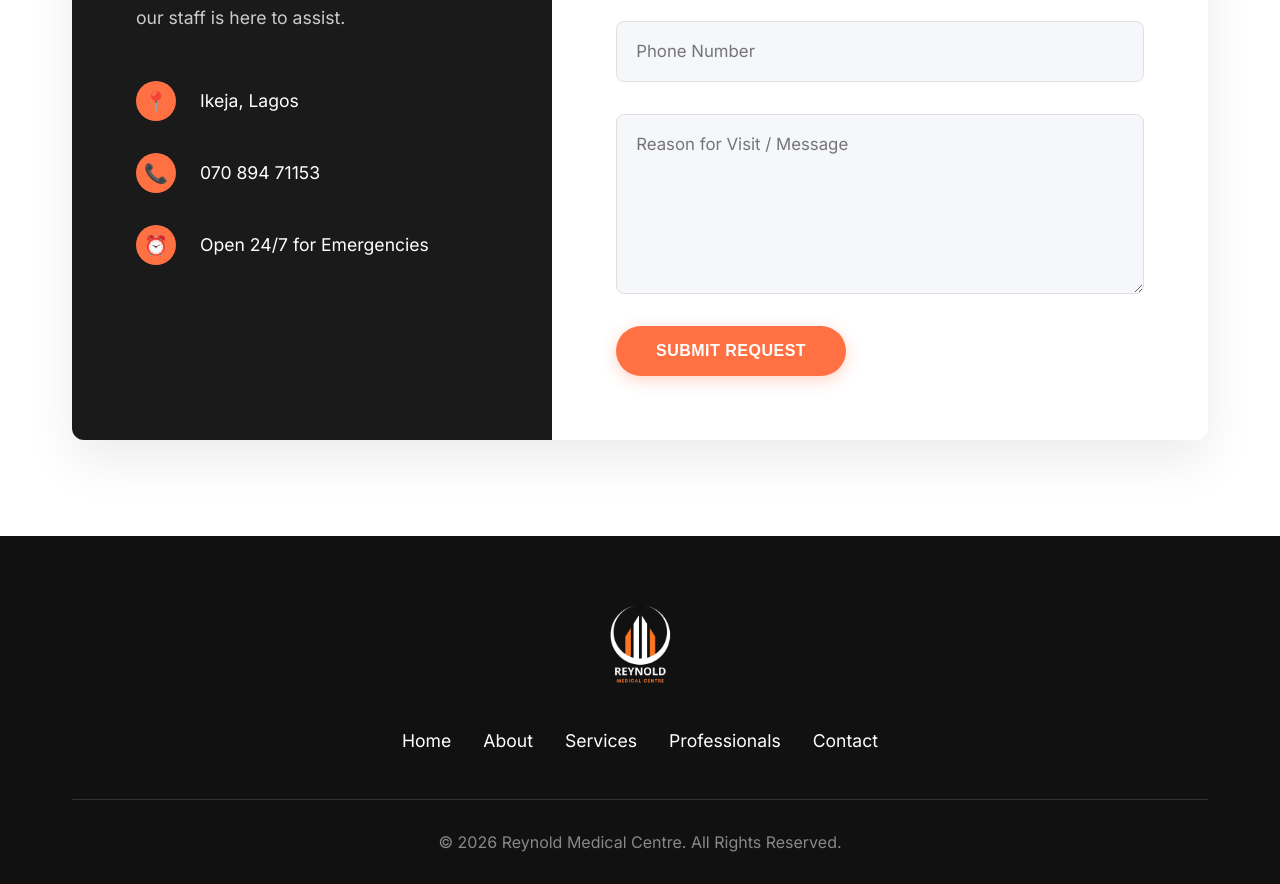
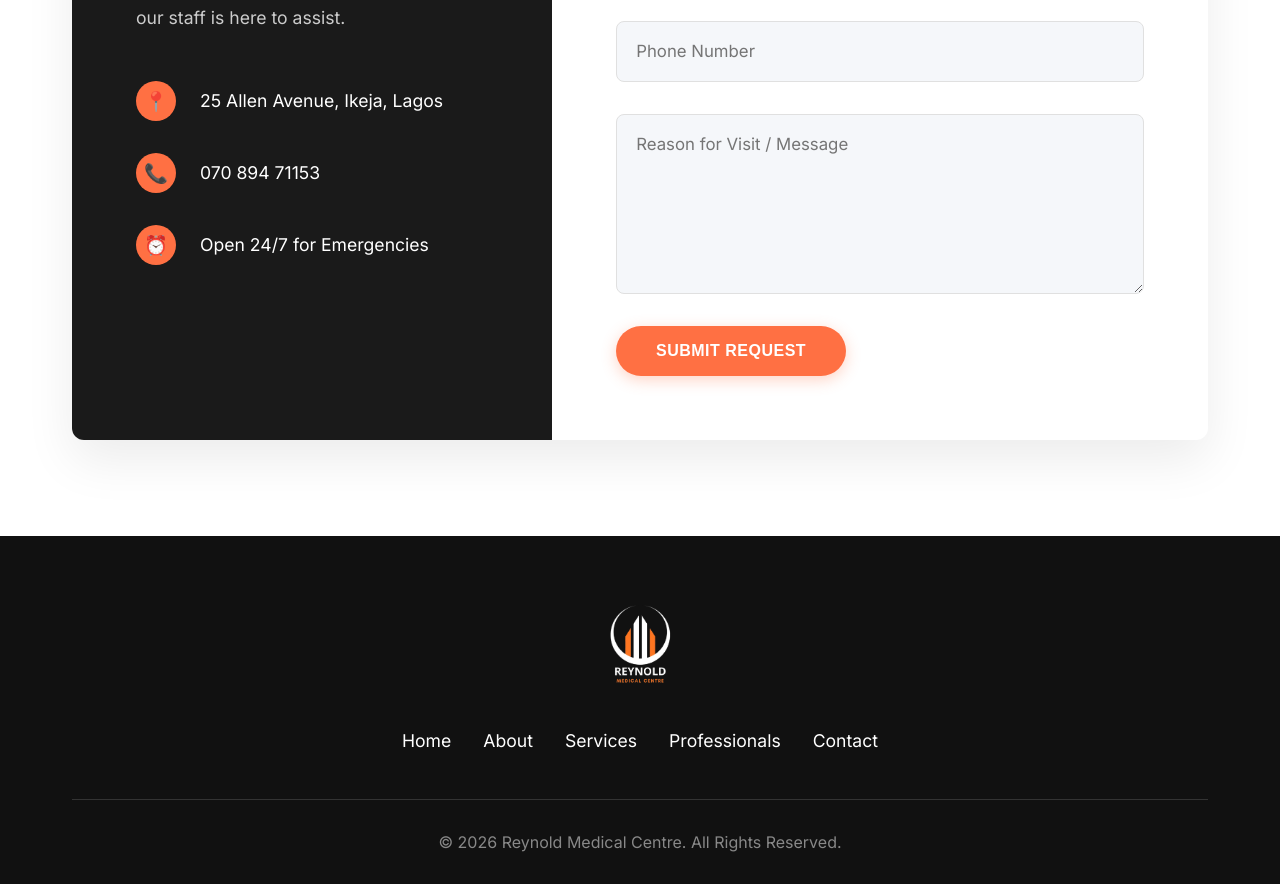
Before and after one commit to davidogundepo/reynold-medical-centre, a Next.js app: page / in a window 1280 px wide. Shown: the part 3351-4235 px from the top of the page. Built offline with nearby package versions, Linux system fonts and the light colour scheme.

Commit message:
Added exact street address

```diff
--- a/app/page.tsx
+++ b/app/page.tsx
@@ -134,7 +134,7 @@ export default function Home() {
 
                 <div className="contact-item">
                   <div className="contact-icon">📍</div>
-                  <span>Ikeja, Lagos</span>
+                  <span>25 Allen Avenue, Ikeja, Lagos</span>
                 </div>
                 <div className="contact-item">
                   <div className="contact-icon">📞</div>
```
